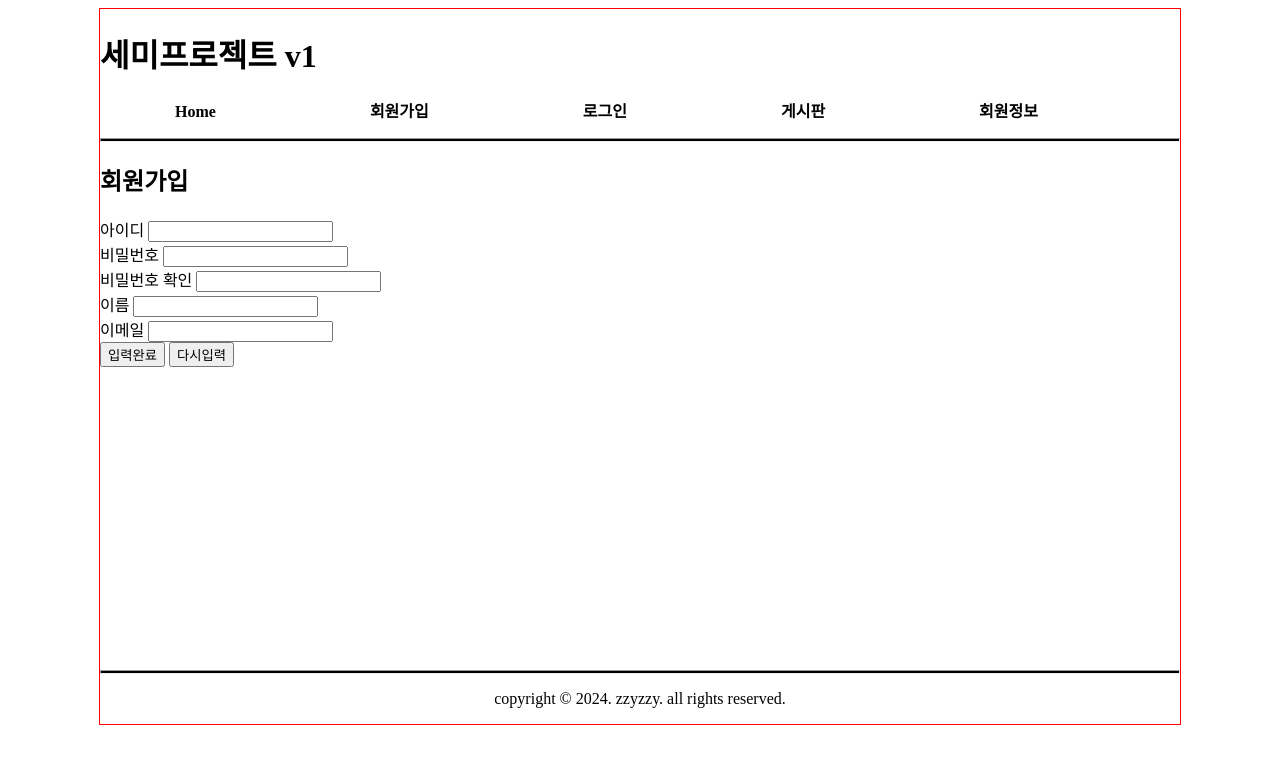
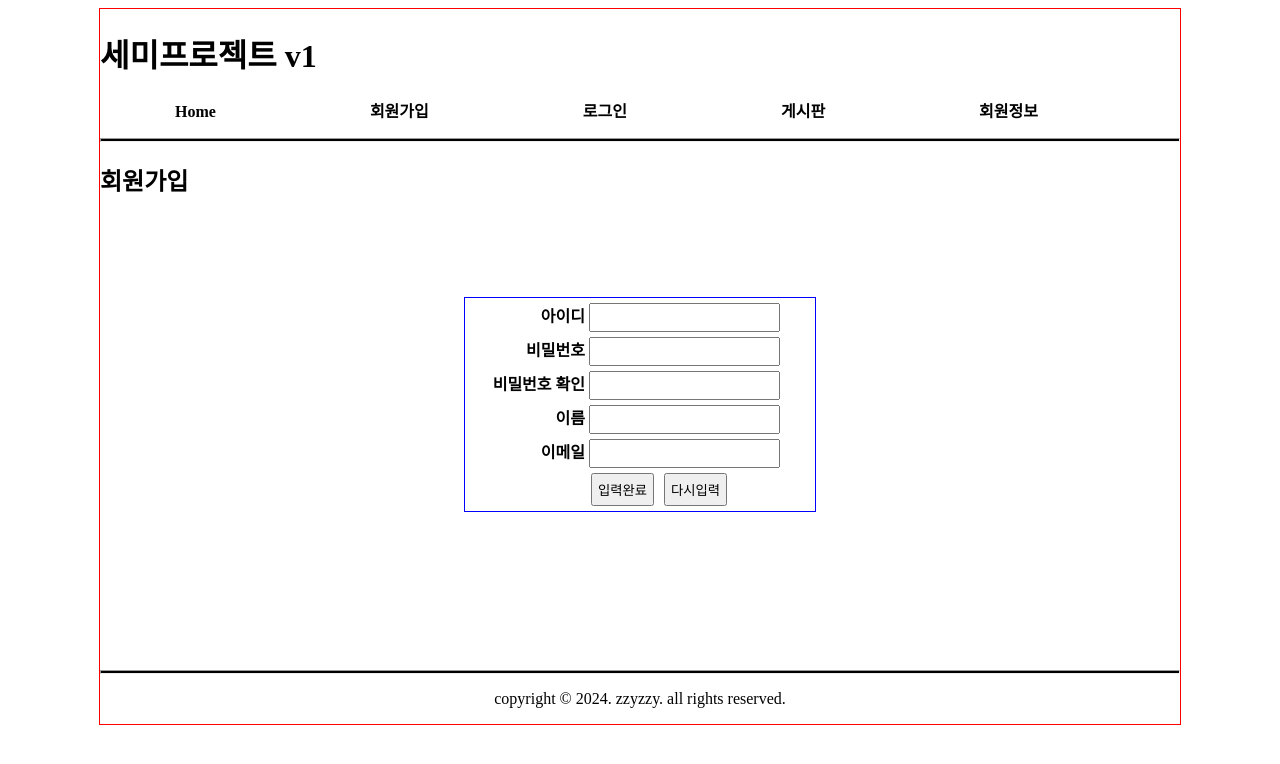
Before and after one commit to play10grounds/semiprojectv1, a FastAPI app: page /member/join in a window 1280 px wide. Shown: the top 764 px of the page. Run offline with FastAPI, Linux system fonts and the light colour scheme.

Commit message:
회원가입/로그인 폼 스타일링

```diff
--- a/views/templates/member/join.html
+++ b/views/templates/member/join.html
@@ -5,7 +5,13 @@
     <title>세미프로젝트</title>
     <link rel="stylesheet" href="/static/css/project.css">
     <style>
-
+        form { border: 1px solid blue; width: 350px;
+            margin: 100px auto; }
+        form label { display: inline-block; width: 120px;
+            text-align: right; font-weight: bold }
+        form div { margin: 5px 0 }
+        form input { padding: 5px }
+        button { margin-left: 6px; padding: 5px }
     </style>
 </head>
 <body>
@@ -36,7 +42,7 @@
                     <input type="text" name="name" id="name" required></div>
                 <div><label for="email">이메일</label>
                     <input type="email" name="email" id="email" required></div>
-                <div><button type="submit" id="joinbtn">입력완료</button>
+                <div><label></label><button type="submit" id="joinbtn">입력완료</button>
                     <button type="reset" id="rstbtn">다시입력</button></div>
             </form>
         </main>
```
Also changed, not shown: views/templates/member/login.html (+8 -2 lines).
